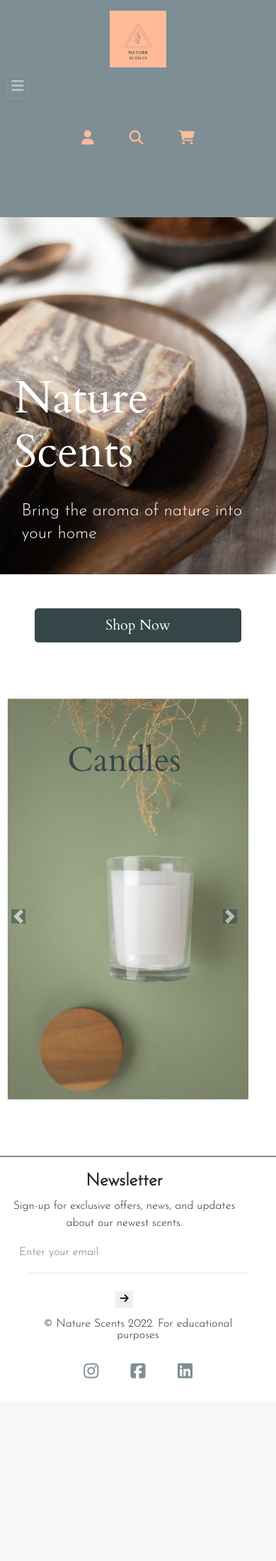
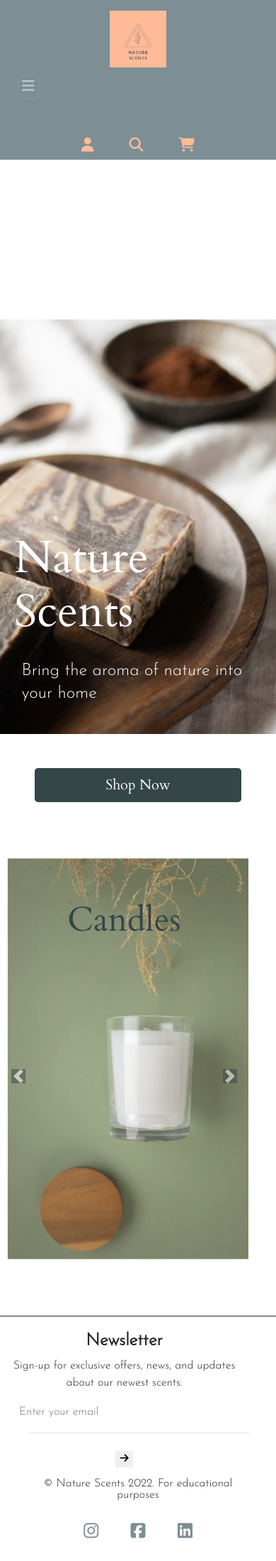
Before and after one commit to Code-Institute-Submissions/kreilly86-nature-scents_NovResub, a Django app: page / in a window 390 px wide. Shown: the whole page at 71% size. Before the commit the page ends 1942 px from the top, so only its background shows below. Run offline with Django 3.2, Linux system fonts and the light colour scheme; some libraries are stand-ins or nearby versions.

Commit message:
Edit CSS for homepage on medium screens

```diff
--- a/templates/base.html
+++ b/templates/base.html
@@ -53,7 +53,6 @@
   lemongrass, lavendar, sandalwood, essential oils">
 
 </head>
-
 <body class="d-flex flex-column min-vh-100">
   <header>
     <nav class="fixed-top nature-head navbar navbar-expand-lg navbar-light d-none d-lg-flex"
@@ -171,12 +170,12 @@
   <footer>
     <div class="container-fluid d-flex">
       <div class="row">
-        <div class="footer-content col-md-3 col-xs-12">
+        <div class="footer-content col-xs-12 col-lg-3">
           <h4><strong>Newsletter</strong></h4>
           <div>
             <p>Sign-up for exclusive offers, news, and updates about our newest scents.</p>
           </div>
-          <div class="signup-form col-md-3 col-xs-12">
+          <div class="signup-form col-xs-12 col-lg-3">
             <form method="post" action="{% url 'newsletter_signup' %}" id="newsletter_signup" accept-charset="UTF-8" class="contact-form border-0">
               {% csrf_token %}
               <input type="email" placeholder="Enter your email" class="signup-form-email border-0" name="email"
@@ -191,11 +190,11 @@
           </form>
         </div>
 
-        <div class="col-md-3 col-xs-12">
+        <div class="col-xs-12 col-lg-3">
           <p class="copyright">© Nature Scents 2022.
             For educational purposes</p>
         </div>
-        <div class="col-md-3 col-xs-12">
+        <div class="col-xs-12 col-lg-3">
           <ul class="social-links">
             <li class="list-inline-item">
               <a href="https://www.instagram.com" target=_blank rel=noopener
--- a/templates/includes/mobile-nav.html
+++ b/templates/includes/mobile-nav.html
@@ -1,17 +1,21 @@
 <!--Navbar-->
-<div class="container-fluid">
-  <nav class="navbar navbar-dark d-inline-block d-md-none static-top align-items-end" id="nav-nature-mobile">
+<div class="container-fluid m-0">
+  <nav class="navbar navbar-dark d-xs d-inline-block d-lg-none static-top align-items-end">
+    <div class="row nav-nature-mobile">
+      <div class="col-12">
         <div class="mobile-logo">
           <a href="{% url 'home' %}">
-        <img src='/media/nature-logo.png' id="mobile-logo">
+            <img src='{{ MEDIA_URL }}nature-logo.png' id="mobile-logo">
           </a>
         </div>
+      </div>
+      <div class="col-12">
         <button class="navbar-toggler toggler-example" type="button" data-toggle="collapse"
           data-target="#navbarSupportedContent1" aria-controls="navbarSupportedContent1" aria-expanded="false"
           aria-label="Toggle navigation"><span class="dark-blue-text"><i class="fas fa-bars fa-1x"></i></span></button>
         <div class="collapse navbar-collapse" id="navbarSupportedContent1">
-      <ul class="navbar-nav text-center d-inline-block">
-        <li class="nav-item active d-md-none">
+          <ul class="navbar-nav navbar text-center d-inline-block">
+            <li class="nav-item active">
               <a class="nav-link" href="{% url 'home' %}">Home<span class="sr-only">(current)</span></a>
             </li>
             <li class="nav-item dropdown">
@@ -36,7 +40,9 @@
             </li>
           </ul>
         </div>
+      </div>
 
+      <div class="col-12">
         <div class="icons mobile-menu">
           <div class="dropdown justify-content-center">
             <a class="icons" href="#" role="button" id="dropdownMenuLink" data-toggle="dropdown" aria-haspopup="true"
@@ -58,7 +64,8 @@
             </div>
           </div>
           <div>
-        <a class="icons" href="#searchBar" data-toggle="collapse" aria-expanded="false" aria-controls="collapseExample">
+            <a class="icons" href="#searchBar" data-toggle="collapse" aria-expanded="false"
+              aria-controls="collapseExample">
               <i class="fa-solid fa-magnifying-glass"></i>
             </a>
           </div>
@@ -88,5 +95,7 @@
             </a>
           </div>
         </div>
+      </div>
+    </div>
   </nav>
 </div>
```
Lines whose indentation alone changed are shown as unchanged.
